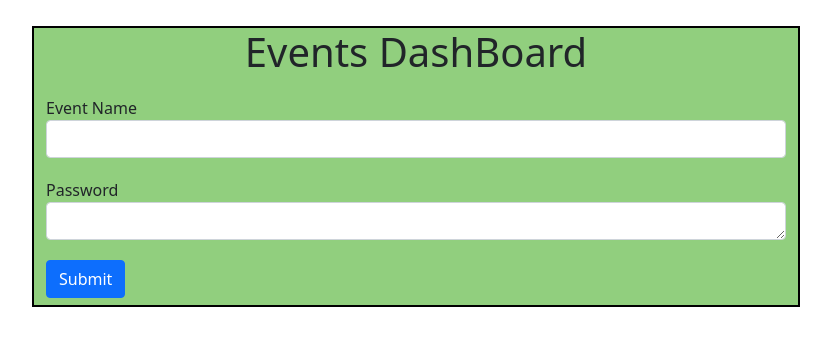
After one commit to 201801057/woc3.0-eventmanager-Ayan, a Django app: template Event Manager/eventmanager/templates/eventDashboard.html in a window 1280 px wide. The commit adds this page. Shown: the top 346 px of the page, without its empty margins (224-1055 px from the left). Run offline with Django 3.2, Linux system fonts and the light colour scheme; the template is opened without the code that fills it, so the values that code supplies are empty; parts of the project's set-up code (start-up, migrations or seed data) failed here and were passed over.

Commit message:
Added Final Changes
Final Version of Event Manager

```diff
--- /dev/null
+++ b/Event Manager/eventmanager/templates/eventDashboard.html
@@ -0,0 +1,71 @@
+{% extends 'base.html' %}
+
+
+{% block titleblock %} Events Page
+{% endblock titleblock %}
+
+{% block bodyblock %}
+<style>
+    table,
+    th,
+    td {
+        margin: 5px;
+        padding: 10px 5px;
+        border: 1px solid black;
+    }
+
+
+
+    .formClass {
+        margin-top: 2%;
+        margin-left: auto;
+        margin-right: auto;
+        width: 60%;
+        height: 20%;
+        border: 2px solid black;
+        /* background-color: rgb(216, 151, 241); */
+        background-color: rgb(145, 207, 126);
+
+    }
+
+    h1 {
+
+        display: flex;
+        flex-direction: row;
+        align-items: center;
+        justify-content: center;
+    }
+
+    div {
+        margin-top: 20px;
+        margin-bottom: 20px;
+    }
+
+    #heading {
+        text-align: center;
+    }
+
+    .addBtn {
+        margin-bottom: 1%;
+    }
+</style>
+<div class="container-fluid formClass">
+    <h1>Events DashBoard</h1>
+
+
+    <form method="post" action="/events/">
+        {% csrf_token %}
+        <div class="form-group">
+            <label for="exampleInputEmail1">Event Name</label>
+            <input type="text" class="form-control" id="Name" name="eventName" aria-describedby=" emailHelp">
+        </div>
+        <div class="form-group">
+            <label for="exampleInputEmail1">Password</label>
+            <textarea type="password" class="form-control" id="exampleFormControlTextarea1" name="password"
+                rows="1"></textarea>
+        </div>
+        <button type="submit" class="btn btn-primary addBtn">Submit</button>
+
+    </form>
+</div>
+{% endblock bodyblock %}
```
Also changed, not shown: Event Manager/eventmanager/eventmanager/settings.py (+19 -0 lines), Event Manager/eventmanager/myApp/forms.py (added, +11 -0 lines), Event Manager/eventmanager/templates/events.html (+15 -42 lines), Event Manager/eventmanager/templates/index.html (+9 -15 lines), Event Manager/eventmanager/templates/participantRegistration.html (+23 -32 lines), Event Manager/eventmanager/db.sqlite3, Event Manager/eventmanager/myApp/migrations/0006_auto_20210123_2229.py (added), Event Manager/eventmanager/myApp/migrations/0007_eventregistration_password.py (added), Event Manager/eventmanager/myApp/migrations/0008_auto_20210123_2258.py (added), Event Manager/eventmanager/myApp/migrations/0009_auto_20210123_2300.py (added).
